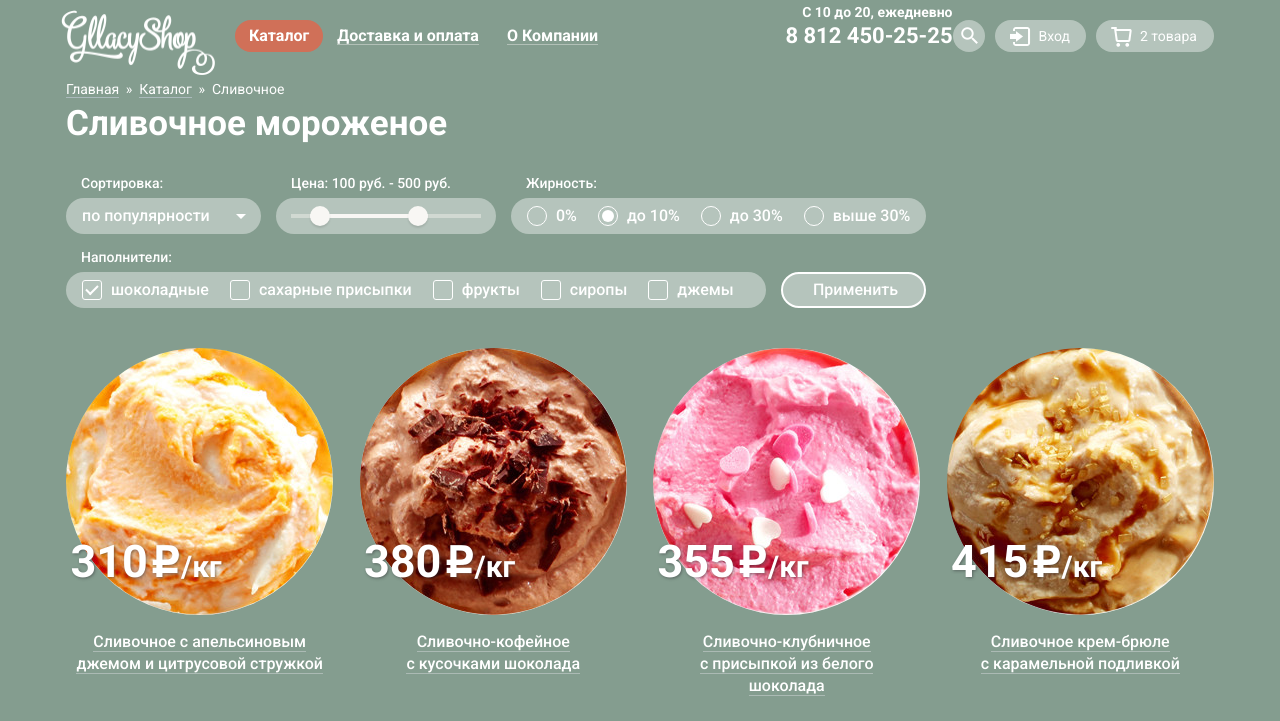
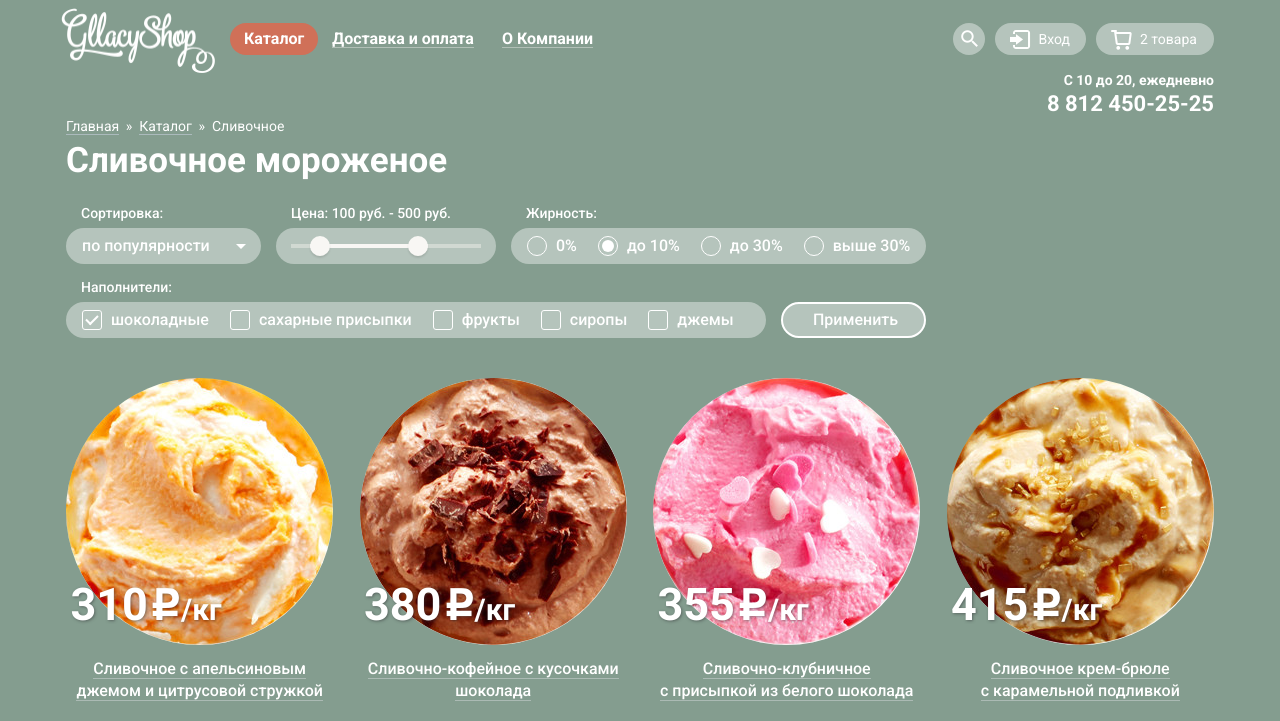
Before and after one commit to yevdyko/gllacy, a plain HTML site: page catalog.html in a window 1280 px wide. Shown: the top 721 px of the page. Drawn offline with Linux system fonts and the light colour scheme.

Commit message:
Updated vertical paddings on all pages

```diff
--- a/css/style.css
+++ b/css/style.css
@@ -77,8 +77,8 @@ textarea {
 .logo {
   float: left;
   width: 154px;
-  margin-right: 15px;
-  padding-top: 10px;
+  margin-right: 10px;
+  padding-top: 8px;
 
   -webkit-transform: translate(-5px);
           transform: translate(-5px);
@@ -99,7 +99,7 @@ textarea {
 .menu__list {
   margin: 0;
   padding: 0;
-  padding-top: 20px;
+  padding-top: 23px;
 
   font-size: 0;
 }
@@ -304,8 +304,8 @@ textarea {
 .user-block {
   float: right;
   padding: 0;
-  padding-top: 20px;
-  padding-bottom: 18px;
+  margin-bottom: 8px;
+  padding-top: 23px;
 }
 
 .user-block__search {
@@ -314,7 +314,7 @@ textarea {
   float: left;
   width: 32px;
   margin-right: 10px;
-  padding-bottom: 10px;
+  padding-bottom: 5px;
 }
 
 .user-block__login {
@@ -323,7 +323,7 @@ textarea {
   float: left;
   max-width: 100px;
   margin-right: 10px;
-  padding-bottom: 10px;
+  padding-bottom: 5px;
 }
 
 .user-block__cart {
@@ -331,7 +331,7 @@ textarea {
 
   float: right;
   width: 118px;
-  padding-bottom: 10px;
+  padding-bottom: 5px;
 }
 
 .user-block__search:hover .user-block__popup,
@@ -654,6 +654,9 @@ input {
 /* page-header contacts */
 
 .page-header__contacts {
+  width: 200px;
+  margin-left: auto;
+
   font-size: 14px;
   line-height: 24px;
   font-weight: 700;
@@ -914,7 +917,7 @@ input {
   display: inline-block;
   width: 25%;
   padding: 13px;
-  margin-bottom: 7px;
+  margin-bottom: 5px;
   padding-bottom: 20px;
 
   font-size: 16px;
@@ -1001,7 +1004,7 @@ input {
 
 .catalog-item__price {
   position: absolute;
-  bottom: 10%;
+  bottom: 5%;
   left: 0;
 
   width: 160px;
@@ -1030,8 +1033,8 @@ input {
 
   display: block;
   margin: 0 5px;
-  padding: 0 5px;
-  padding-top: 10px;
+  padding: 0;
+  padding-top: 7px;
 
   font-weight: 500;
   font-size: 16px;
@@ -1364,8 +1367,8 @@ input {
 
 .copyright {
   float: right;
-  width: 200px;
-  padding: 20px 0;
+  width: 190px;
+  padding: 16px 0;
 
   font-size: 12px;
   line-height: 18px;
@@ -1408,6 +1411,9 @@ input {
   padding-bottom: 30px;
 
   font-size: 0;
+
+  -webkit-transform: translate(3px);
+          transform: translate(3px);
 }
 
 .social__btn {
@@ -1524,6 +1530,7 @@ input {
 
 .breadcrumbs {
   margin: 0;
+  margin-top: 2px;
   padding: 0;
 
   font-size: 0;
@@ -1568,7 +1575,7 @@ input {
 
 .catalog__title {
   margin: 0;
-  margin-bottom: 30px;
+  margin-bottom: 23px;
 
   font-size: 35px;
   line-height: 42px;
@@ -1898,8 +1905,8 @@ input[type="checkbox"]:disabled:checked + label::after {
 /* pagination */
 
 .pagination {
-  margin-top: 55px;
-  margin-bottom: 30px;
+  margin-top: 53px;
+  margin-bottom: 39px;
 
 }
 
```
